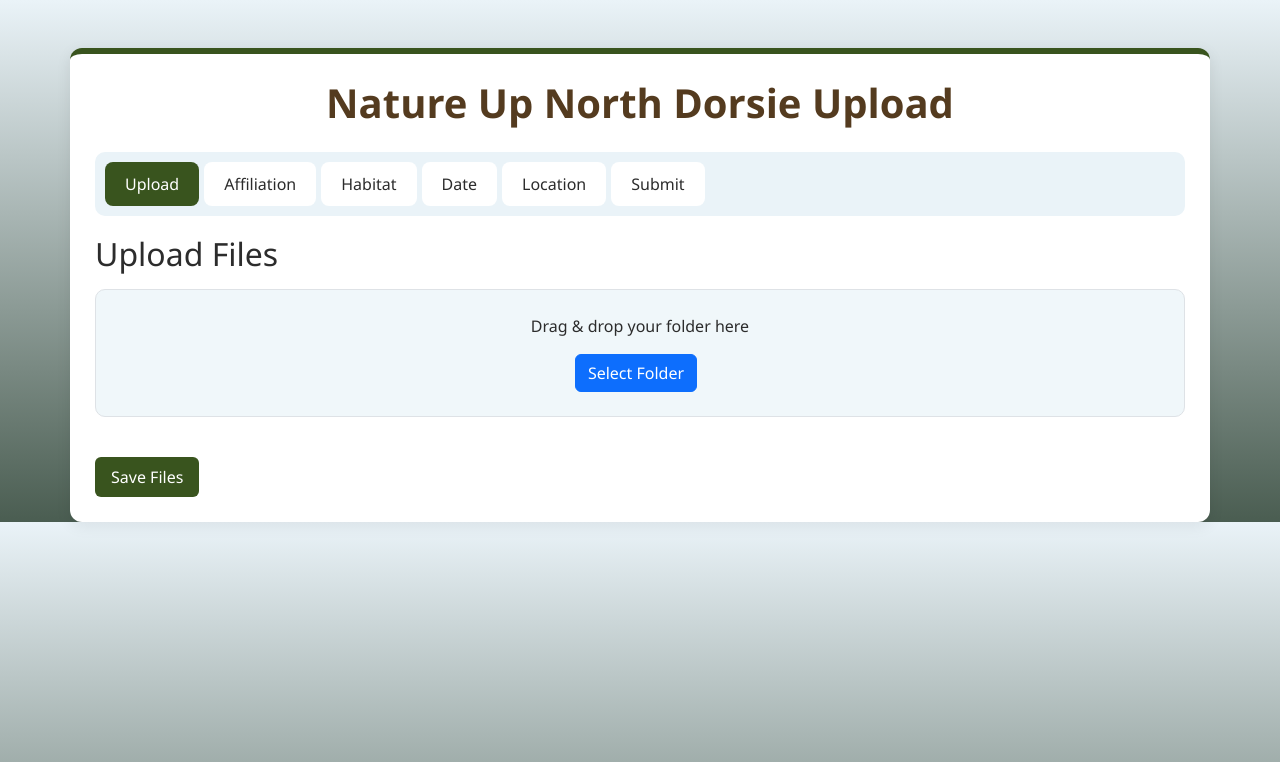
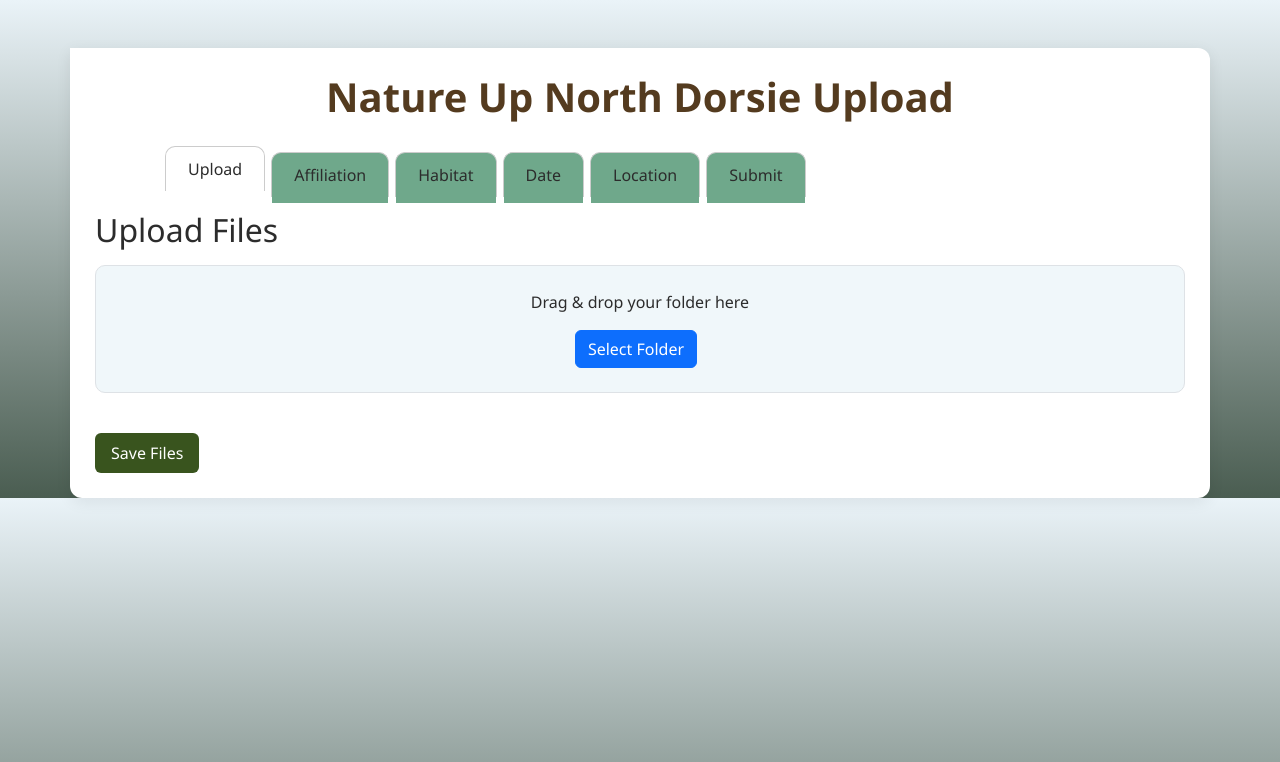
Before and after one commit to NatureUpNorth/Dorsie, a Flask app: page /index in a window 1280 px wide. Shown: the top 762 px of the page. Run offline with Flask 3, Linux system fonts and the light colour scheme; the visitor is signed in with stand-in values (Sample User, id 1).

Commit message:
Change tab layout to be folder-style
Changed tab padding and color to be manila folder style

```diff
--- a/uploader/templates/index.html
+++ b/uploader/templates/index.html
@@ -28,6 +28,7 @@
             --white: #ffffff;
             --gray: #4a5d51;
             --dark: #2c2c2c;
+            --light-tint-green: #b9da97;
         }
 
         body {
@@ -37,10 +38,12 @@
         }
         .container {
             background: var(--white);
-            border-radius: 12px;
             padding: 25px;
             box-shadow: 0 4px 15px rgba(0,0,0,0.08);
-            border-top: 6px solid var(--green);
+            border-radius: 0 12px 12px 12px; /* flat top so tabs attach */
+            border-top: none;
+            position: relative;
+            z-index: 1;
         }
 
         .app-title {
@@ -52,38 +55,51 @@
 
         .tabs {
             display: flex;
-            gap: 5px;
-            background: var(--light-blue);
-            padding: 10px;
-            border-radius: 10px;
-            margin-bottom: -1px;
+            gap: 6px;
+            padding-left: 70px;
+            margin-bottom: 2px;
         }
 
         .tab {
-            padding: 10px 20px;
+            position: relative;
+            padding: 10px 22px;
             cursor: pointer;
-            border-radius: 8px;
-            background: var(--white);
+            border-radius: 10px 10px 0 0;
+            background: var(--light-green);
+            border: 1px solid #ccc;
             transition: all 0.2s ease;
             font-weight: 500;
             border-bottom: none;
+            top: 6px;
+        }
+
+        .tab::after {
+            content: "";
+            position: absolute;
+            bottom: -6px;
+            left: 0;
+            right: 0;
+            height: 6px;
+            background: inherit;
         }
 
         .tab:hover {
-            background: var(--light-green);
+            background: var(--green);
             color: white;
         }
 
         .tab.active {
-            background: var(--green);
-            color: white;
+            background: var(--white);
+            color: var(--dark);
+            top: 0;
+            z-index: 2;
+            border-bottom: 0px solid var(--white);
         }
 
         .tab.error {
-            background: #f8d7da;
-            color: #842029;
+            border-color: #842029;
+            background: #842029;
         }
-
         .section {
             display: none;
             margin-top: 20px;
```
